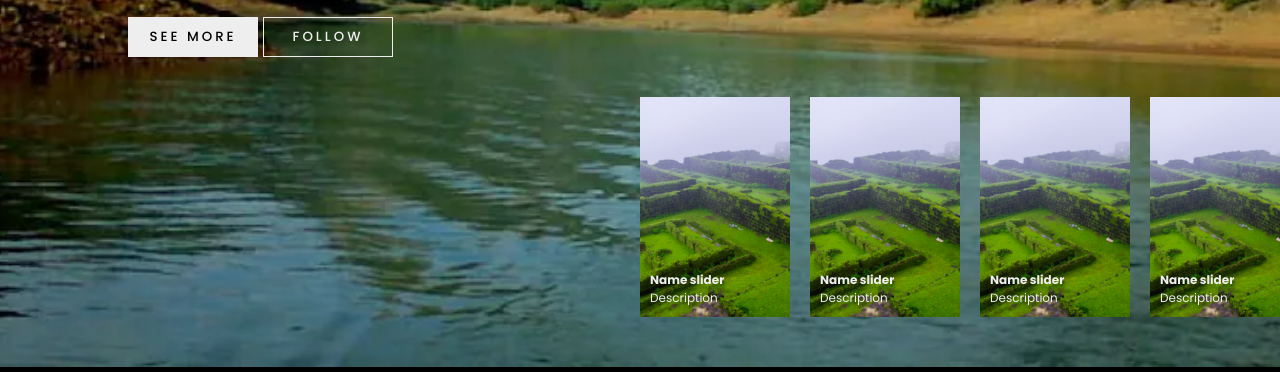
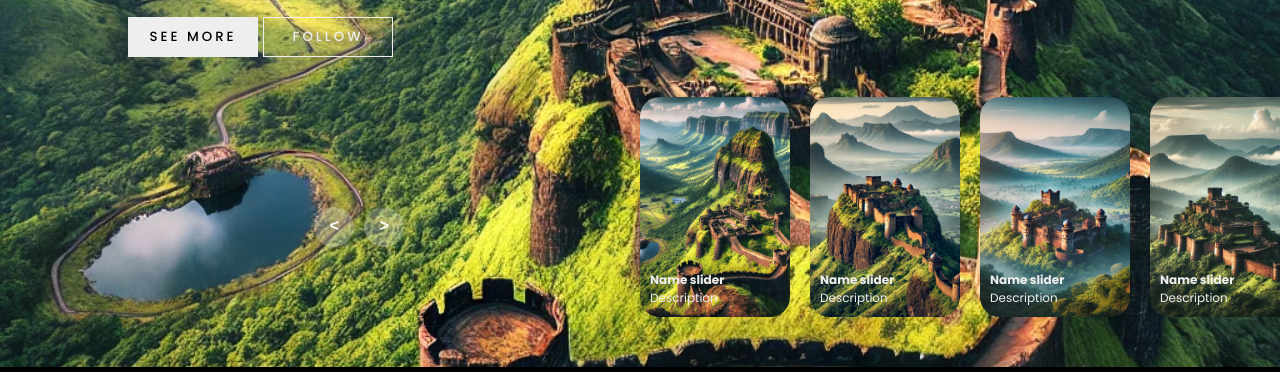
Before and after one commit to savit0r/forts-slider, a plain HTML site: page index.html in a window 1280 px wide. Shown: the part 433-805 px from the top of the page. Drawn offline with Linux system fonts and the light colour scheme.

Commit message:
thumbnail changes

```diff
--- a/index.html
+++ b/index.html
@@ -22,7 +22,7 @@
     <div class="carousel">
         <div class="list">
             <div class="item">
-                <img src="assets/img1.jpg" alt="Raigad">
+                <img src="assets/torana.jpg" alt="Raigad">
                 <div class="content">
                     <div class="author">Rohit Satre</div>
                     <div class="title">Gems of Maharashtra</div>
@@ -30,8 +30,9 @@
                     <div class="des">
                         bharat maza desh ahe sare bhartiy maze bandav ahet mazya deshavrr mazze prem ahe
                     </div>
-                    <div class="button">
+                    <div class="buttons">
                         <button>SEE MORE</button>
+                        <button>FOLLOW</button>
                     </div>
                 </div>
             </div>
@@ -45,8 +46,9 @@
                     <div class="des">
                         bharat maza desh ahe sare bhartiy maze bandav ahet mazya deshavrr mazze prem ahe
                     </div>
-                    <div class="button">
+                    <div class="buttons">
                         <button>SEE MORE</button>
+                        <button>FOLLOW</button>
                     </div>
                 </div>
             </div>
@@ -60,8 +62,9 @@
                     <div class="des">
                         bharat maza desh ahe sare bhartiy maze bandav ahet mazya deshavrr mazze prem ahe
                     </div>
-                    <div class="button">
+                    <div class="buttons">
                         <button>SEE MORE</button>
+                        <button>FOLLOW</button>
                     </div>
                 </div>
             </div>
@@ -75,8 +78,9 @@
                     <div class="des">
                         bharat maza desh ahe sare bhartiy maze bandav ahet mazya deshavrr mazze prem ahe
                     </div>
-                    <div class="button">
+                    <div class="buttons">
                         <button>SEE MORE</button>
+                        <button>FOLLOW</button>
                     </div>
                 </div>
             </div>
@@ -90,8 +94,9 @@
                     <div class="des">
                         bharat maza desh ahe sare bhartiy maze bandav ahet mazya deshavrr mazze prem ahe
                     </div>
-                    <div class="button">
+                    <div class="buttons">
                         <button>SEE MORE</button>
+                        <button>FOLLOW</button>
                     </div>
                 </div>
             </div>
@@ -105,14 +110,15 @@
                     <div class="des">
                         bharat maza desh ahe sare bhartiy maze bandav ahet mazya deshavrr mazze prem ahe
                     </div>
-                    <div class="button">
+                    <div class="buttons">
                         <button>SEE MORE</button>
+                        <button>FOLLOW</button>
                     </div>
                 </div>
             </div>
 
             <div class="item">
-                <img src="assets/img7.jpg" alt="Raigad">
+                <img src="assets/torana.jpg" alt="Raigad">
                 <div class="content">
                     <div class="author">Rohit Satre</div>
                     <div class="title">Gems of Maharashtra</div>
@@ -130,7 +136,7 @@
 
         <div class="thumbnail">
             <div class="item">
-                <img src="assets/img1.jpg" alt="">
+                <img src="assets/torana.jpg" alt="">
                 <div class="content">
                     <div class="title">
                         Name slider
@@ -142,7 +148,7 @@
             </div>
 
             <div class="item">
-                <img src="assets/img1.jpg" alt="">
+                <img src="assets/raigad.jpg" alt="">
                 <div class="content">
                     <div class="title">
                         Name slider
@@ -154,7 +160,7 @@
             </div>
 
             <div class="item">
-                <img src="assets/img1.jpg" alt="">
+                <img src="assets/rajmachi.jpg" alt="">
                 <div class="content">
                     <div class="title">
                         Name slider
@@ -166,7 +172,7 @@
             </div>
 
             <div class="item">
-                <img src="assets/img1.jpg" alt="">
+                <img src="assets/pratapgad.jpg" alt="">
                 <div class="content">
                     <div class="title">
                         Name slider
@@ -178,7 +184,7 @@
             </div>
 
             <div class="item">
-                <img src="assets/img1.jpg" alt="">
+                <img src="assets/sindhudurg.jpg" alt="">
                 <div class="content">
                     <div class="title">
                         Name slider
@@ -190,7 +196,7 @@
             </div>
 
             <div class="item">
-                <img src="assets/img1.jpg" alt="">
+                <img src="assets/harihar.jpg" alt="">
                 <div class="content">
                     <div class="title">
                         Name slider
@@ -213,6 +219,11 @@
                 </div>
             </div>
         </div>
+
+        <div class="arrows">
+            <button id="prev"><</button>
+            <button id="next">></button>
+        </div>
     </div>
 
     <script src="main.js"></script>
--- a/style.css
+++ b/style.css
@@ -118,6 +118,7 @@ header a{
     width: 100%;
     height: 100%;
     object-fit: cover;
+    border-radius: 20px;
 }
 
 .thumbnail .item .content{
@@ -130,3 +131,103 @@ header a{
 .thumbnail .item .content .title{
     font-weight: bold;
 }
+
+.arrows{
+    position: absolute;
+    top: 80%;
+    right: 52%;
+    width: 300px;
+    max-width: 30%;
+    display: flex;
+    gap: 10px;
+    align-items: center;
+}
+
+.arrows button{
+    height: 40px;
+    width: 40px;
+    border-radius: 50px;
+    border: none;
+    background-color: #eee4;
+    font-family: monospace;
+    color: #fff;
+    font-weight: bold;
+    font-size: large;
+    transition: .5s;
+    z-index: 100;
+}
+
+.arrows button:hover{
+    background-color: #eee;
+    color: #555;
+}
+
+.carousel .list .item:nth-child(1){
+    z-index: 1;
+}
+
+.carousel .list .item:nth-child(1) .author,
+.carousel .list .item:nth-child(1) .title,
+.carousel .list .item:nth-child(1) .topic,
+.carousel .list .item:nth-child(1) .des,
+.carousel .list .item:nth-child(1) .buttons{
+    transform: translateY(50px);
+    filter: blur(20px);
+    opacity: 0;
+    animation: showContent 0.5s 1s linear 1 forwards;
+}
+
+@keyframes showContent{
+    to{
+        opacity: 1;
+        filter: blur(0);
+        transform:translateY(0) ;
+    }
+}
+
+.carousel .list .item:nth-child(1) .title{
+    animation-delay: 1.2s;
+}
+
+.carousel .list .item:nth-child(1) .topic{
+    animation-delay: 1.4s;
+}
+
+.carousel .list .item:nth-child(1) .des{
+    animation-delay: 1.6s;
+}
+
+.carousel .list .item:nth-child(1) .buttons{
+    animation-delay: 1.8s;
+}
+
+.carousel.next .list .item:nth-child(1) img{
+    width: 150px;
+    height: 220px;
+    position: absolute;
+    left: 50%;
+    bottom: 50px;
+    border-radius: 20px;
+    animation: showImage 0.5s linear 1 forwards;
+}
+
+@keyframes showImage{
+    to{
+        width: 100%;
+        height: 100%;
+        left: 0;
+        bottom: 0;
+        border-radius: 0;
+    }
+}
+
+.carousel.next .thumbnail .item:nth-child(1){
+    width: 0;
+    overflow: hidden;
+    animation: showThumbnail 0.5s linear 1 forwards;
+}
+@keyframes showThumbil {
+    to{
+        width: 150px;
+    }
+}
```
Also changed, not shown: assets/harihar.jpg (added), assets/pratapgad.jpg (added), assets/raigad.jpg (added), assets/rajmachi.jpg (added), assets/sidhu2.jpg (added), assets/sindhudurg.jpg (added), assets/torana.jpg (added), assets/vasota.jpg (added), seq.txt, 1 other file.
